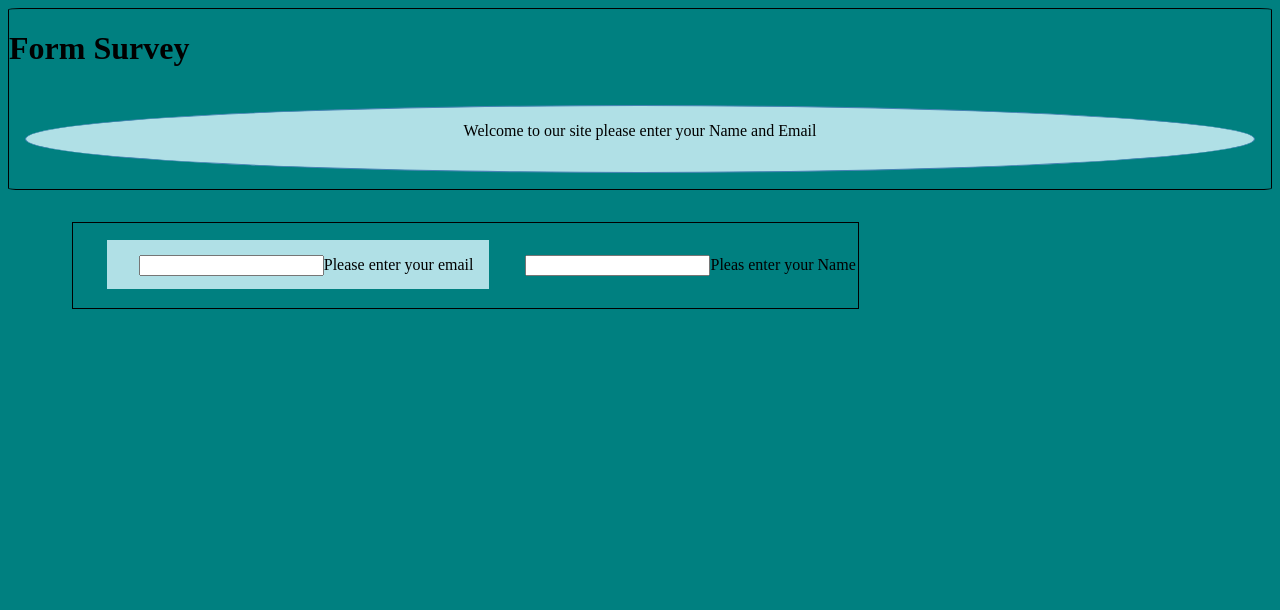
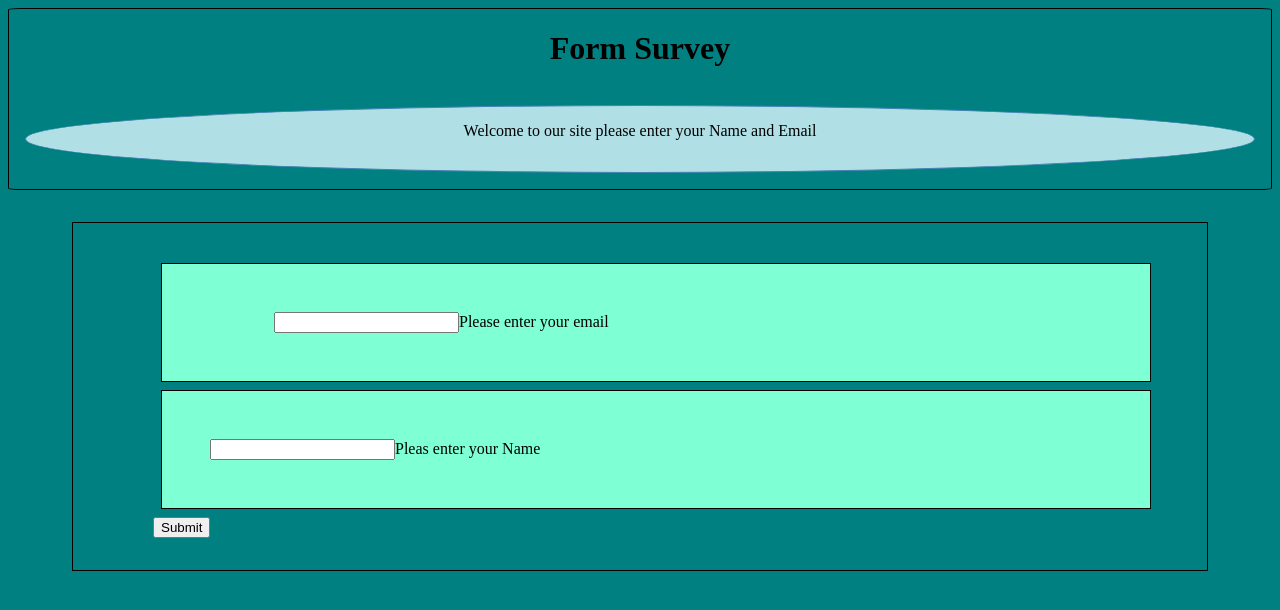
Before and after one commit to Michaelswigart/Build-a-Survey-Form, a plain HTML site: page main/index.html in a window 1280 px wide. Drawn offline with Linux system fonts and the light colour scheme.

Commit message:
update1.6

```diff
--- a/main/index.html
+++ b/main/index.html
@@ -17,9 +17,15 @@
 
    <div class="container">
     <form class="form-box">
+        <div class="box-email">
      <lable class="label-email"><input type="text" id="post" name="email" />Please enter your email</lable>
-
+     </div>
+     <div class="box-name">
     <label class="label-name"><input type="text" id="name" name="Name" />Pleas enter your Name</label>
+</div>
+<div class="submit">
+<button type="submit">Submit</button>
+</div>
     </form>
 </div>
 </body>
--- a/main/style.css
+++ b/main/style.css
@@ -19,10 +19,13 @@ a {
 
 
 
+
    .container {
     display: flex;
     flex-direction: row;
-    flex-wrap: wrap;
+    flex-flow: column wrap;
+    flex-grow: 2 1 200px;
+    flex-shrink: 2 1 200px;
     }
 
 
@@ -30,10 +33,7 @@ a {
        background-color: teal;
    }
 
-   header {
-    display: flex;
 
-   }
 
    .title {
        display: flex;
@@ -41,8 +41,8 @@ a {
     border-radius: 1%;
     max-width: auto;
     min-width: auto;
-    flex-direction: column;
-
+    flex-flow: column wrap;
+    text-align: center;
    }
 
    .details {
@@ -58,13 +58,28 @@ a {
 
    .form-box {
     border: .1rem solid;
-    margin: 2rem 1rem 2rem 4rem;
-    padding: 2rem .111rem 2rem .111rem ;
+    margin: 2rem 4rem 2rem 4rem;
+    padding: 2rem 3rem 2rem 5rem ;
     justify-content: space-between;
+
+   }
+
+   .box-email {
+     margin: .5rem;
+     padding: 3rem;
+     border: .1rem solid;
+     background-color: aquamarine;
+    }
+
+   .box-name {
+     padding: 3rem;
+     margin: .5rem;
+     border: .1rem solid;
+     background-color: aquamarine;
+
    }
 
    .label-email {
-    background-color: powderblue;
     margin: 1rem 2rem  1rem 2rem;
     padding: 1rem 1rem  1rem 2rem ;
    }
```
